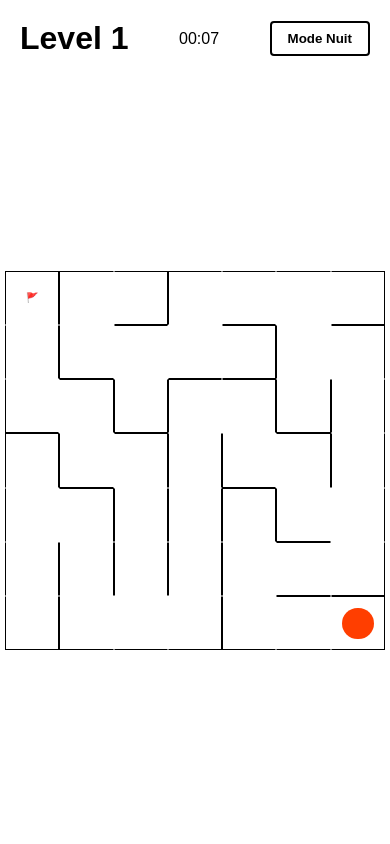
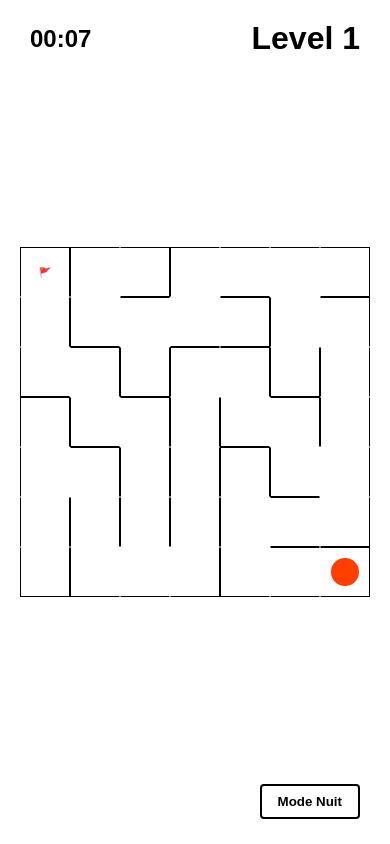
Before and after one commit to DimiZorgon/maze, a React (Vite) app: page / in a window 390 px wide. Built offline with nearby package versions, Linux system fonts and the light colour scheme.

Commit message:
changement pour landscape sur mobile

```diff
--- a/src/index.css
+++ b/src/index.css
@@ -11,10 +11,11 @@ body {
 
 .app-container {
   height: 100vh;
+  width: 100vw;
+  position: relative;
   display: flex;
-  flex-direction: column;
+  justify-content: center;
   align-items: center;
-  transition: background-color 0.3s, color 0.3s;
 }
 
 .app-container.light {
@@ -28,12 +29,35 @@ body {
 }
 
 header {
-  display: flex;
-  justify-content: space-between;
-  align-items: center;
+  position: absolute;
+  top: 0;
+  left: 0;
   width: 100%;
-  max-width: 600px;
-  padding: 20px;
+  height: 100%;
+  pointer-events: none;
+}
+
+header>* {
+  position: absolute;
+  pointer-events: auto;
+  margin: 0;
+}
+
+header .timer {
+  top: 25px;
+  left: 30px;
+  font-size: 1.5rem;
+  font-weight: bold;
+}
+
+header h1 {
+  top: 20px;
+  right: 30px;
+}
+
+header button {
+  bottom: 25px;
+  right: 30px;
 }
 
 button {
@@ -47,15 +71,19 @@ button {
 }
 
 main {
-  flex: 1;
+  width: 100%;
+  height: 100%;
   display: flex;
   justify-content: center;
   align-items: center;
-  padding: 5px;
-  width: 100%;
+  padding: 20px;
   container-type: size;
-  min-height: 0;
-  min-width: 0;
+}
+
+@media (orientation: landscape) {
+  main {
+    padding: 20px 140px;
+  }
 }
 
 .maze {
```
